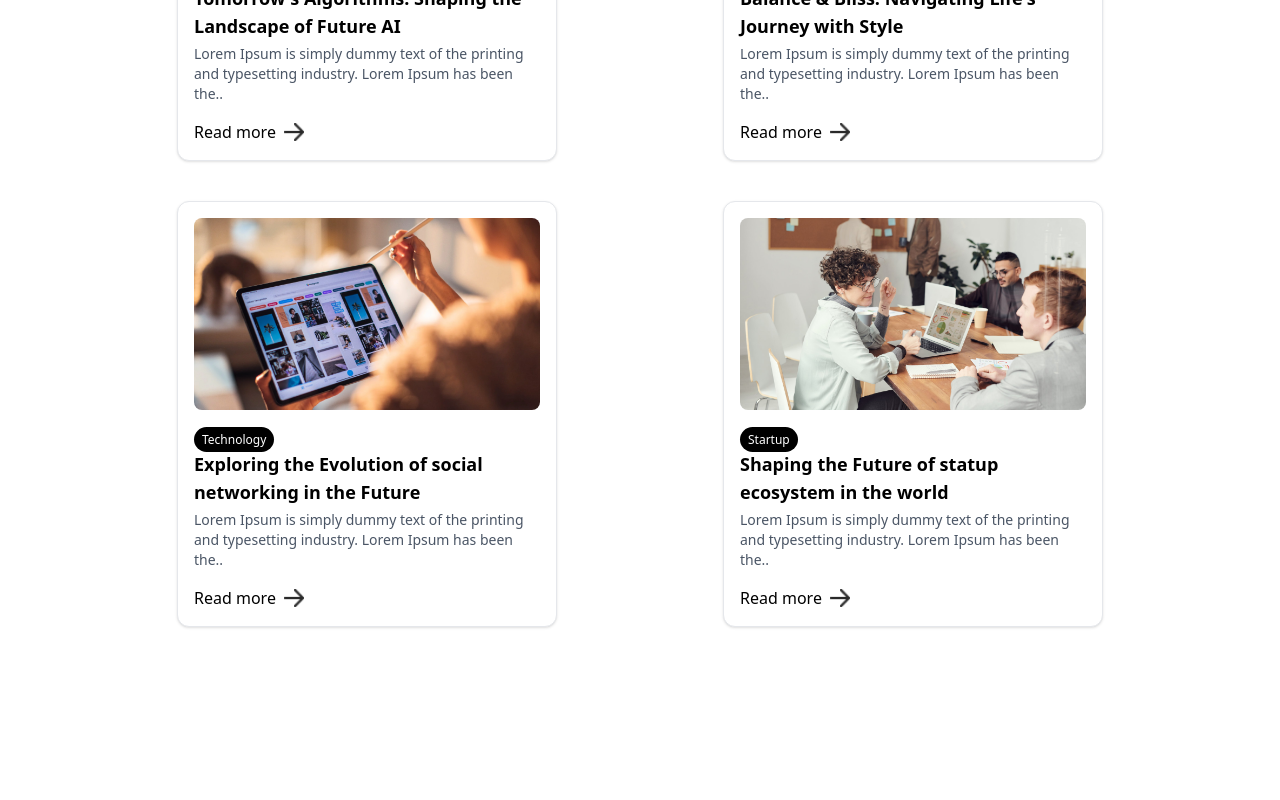
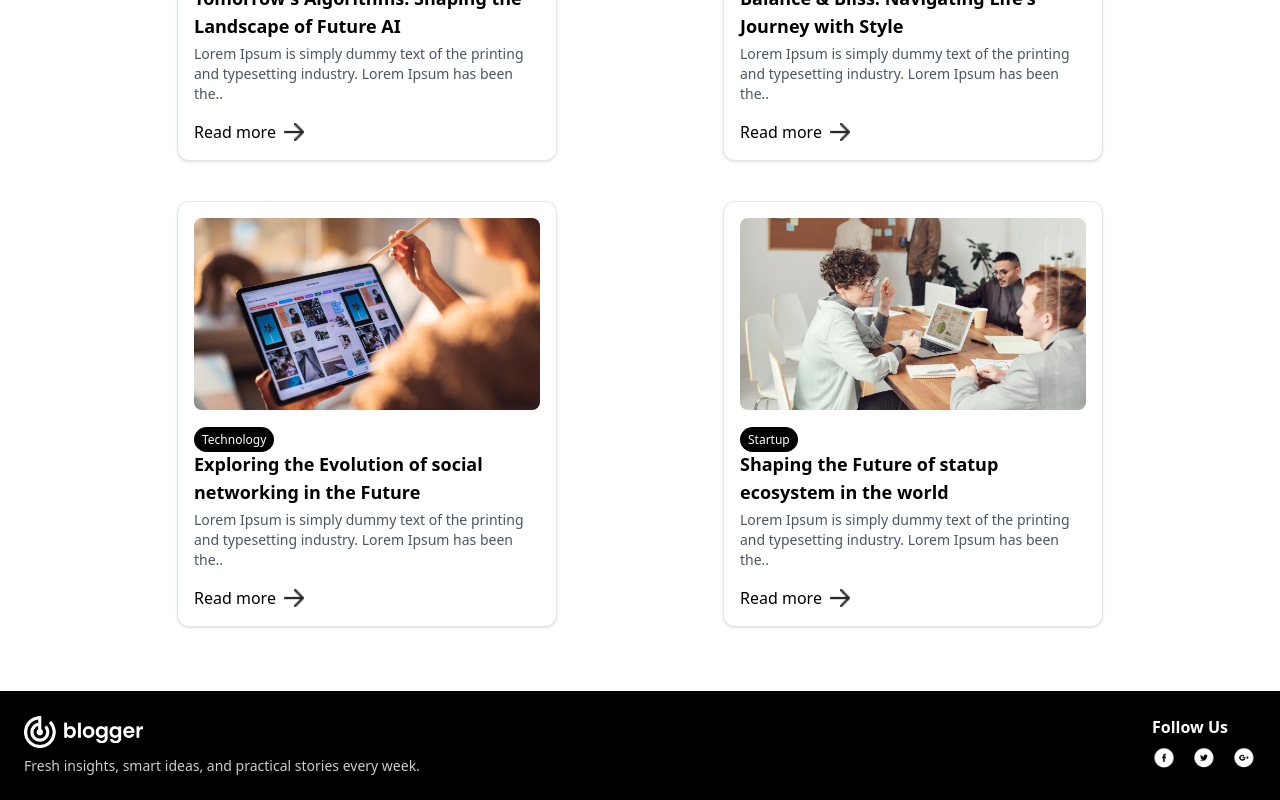
Before and after one commit to THENAMEISANOOP/BLOG_APP, a Next.js app: page / in a window 1280 px wide. Shown: the part 3492-4292 px from the top of the page. Before the commit the page ends 4183 px from the top, so only its background shows below. Built offline with nearby package versions, Linux system fonts and the light colour scheme.

Commit message:
footer complete

```diff
--- /dev/null
+++ b/Components/Footer.jsx
@@ -0,0 +1,52 @@
+
+
+import Image from "next/image";
+import { assets } from "@/Assets/assets";
+import React from "react";
+
+const Footer = () => {
+  return (
+    <div className="flex justify-between items-start px-6 py-6 bg-black text-white">
+      {/* Logo + text */}
+      <div className="flex flex-col gap-2">
+        <Image
+          src={assets.logo_light}
+          alt="Logo"
+          width={130}
+          height={50}
+          className="w-[120px]"
+        />
+        <p className="text-sm opacity-80">
+          Fresh insights, smart ideas, and practical stories every week.
+        </p>
+      </div>
+
+      {/* Follow Section */}
+      <div>
+        <p className="font-semibold mb-2">Follow Us</p>
+        <div className="flex gap-4">
+          <Image
+            src={assets.facebook_icon}
+            alt="facebook"
+            width={24}
+            height={24}
+          />
+          <Image
+            src={assets.twitter_icon}
+            alt="twitter"
+            width={24}
+            height={24}
+          />
+          <Image
+            src={assets.googleplus_icon}
+            alt="googleplus"
+            width={24}
+            height={24}
+          />
+        </div>
+      </div>
+    </div>
+  );
+};
+
+export default Footer;
--- a/app/page.js
+++ b/app/page.js
@@ -1,6 +1,7 @@
 'use client';    // This is a client component(csr)
 
 import BlogList from "@/Components/BlogList";
+import Footer from "@/Components/Footer";
 import Header from "@/Components/Header";
 
 
@@ -9,6 +10,7 @@ export default function Home() {
     <>
     <Header />
     <BlogList/>
+    <Footer />
     </>
   );
 }
```
